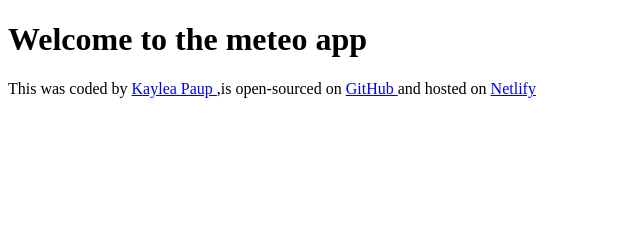
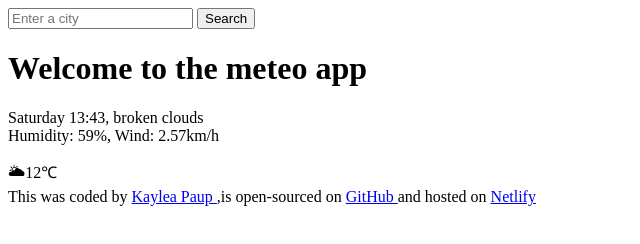
Before and after one commit to paupyk/Meteo-project, a plain HTML site: page index.html in a window 1280 px wide. Shown: the whole page, without its empty margins (0-640 px from the left). Drawn offline with Linux system fonts and the light colour scheme.

Commit message:
Search engine html was added

```diff
--- a/index.html
+++ b/index.html
@@ -6,7 +6,23 @@
     <title>Document</title>
   </head>
   <body>
-    <h1>Welcome to the meteo app</h1>
+    <header>
+      <form>
+        <input type="Search" placeholder="Enter a city" required />
+        <input type="Submit" value="Search" />
+      </form>
+    </header>
+    <main>
+      <div>
+        <h1>Welcome to the meteo app</h1>
+        <p>
+          Saturday 13:43, broken clouds
+          <br />
+          Humidity: 59%, Wind: 2.57km/h
+        </p>
+      </div>
+      <div>🌥12℃</div>
+    </main>
     <footer>
       This was coded by
       <a href="https://github.com/paupyk" target="_blank"> Kaylea Paup </a>,is
```
